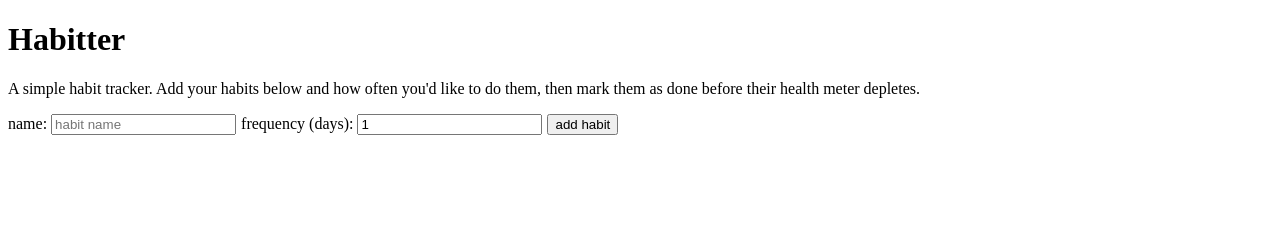
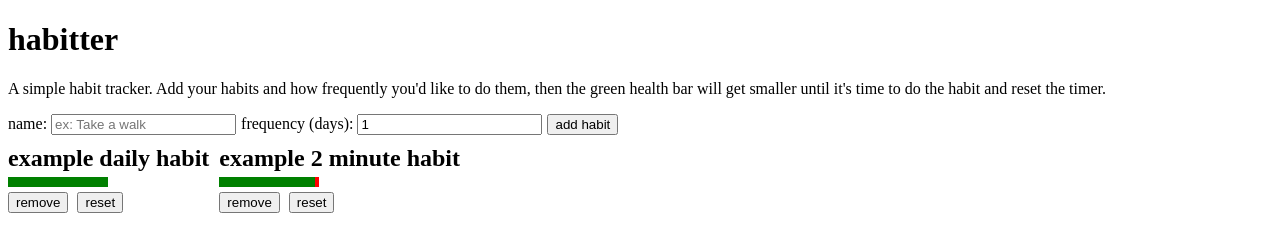
Before and after one commit to mortenson/habitter, a plain HTML site: page index.html in a window 1280 px wide. Drawn offline with Linux system fonts and the light colour scheme.

Commit message:
Address feedback

```diff
--- a/index.html
+++ b/index.html
@@ -34,12 +34,12 @@
     </style>
   </head>
   <body>
-    <h1>Habitter</h1>
-    <p>A simple habit tracker. Add your habits below and how often you'd like to do them, then mark them as done before their health meter depletes.</p>
+    <h1>habitter</h1>
+    <p>A simple habit tracker. Add your habits and how frequently you'd like to do them, then the green health bar will get smaller until it's time to do the habit and reset the timer.</p>
     <form id="habit_form" onsubmit="addHabitSubmit(event)">
       <div>
         <label for="habit_name">name:</label>
-        <input type="text" value="" placeholder="habit name" name="habit_name" id="habit_name" required="required" />
+        <input type="text" value="" placeholder="ex: Take a walk" name="habit_name" id="habit_name" required="required" />
       </div>
       <div>
         <label for="habit_frequency">frequency (days):</label>
@@ -50,7 +50,7 @@
     <div id="habits"></div>
     <script>
       if (!localStorage.getItem('habits')) {
-        localStorage.setItem('habits', JSON.stringify([]))
+        localStorage.setItem('habits', JSON.stringify([{name: 'example daily habit', frequency: 2, lastDone: Date.now()}, {name: 'example 2 minute habit', frequency: .00138889, lastDone: Date.now()}]))
       }
       JSON.parse(localStorage.getItem('habits')).forEach((habit) => addHabit(habit.name, habit.frequency, habit.lastDone))
       function sync() {
@@ -69,7 +69,7 @@
         habit.innerHTML = `<h2>${name}</h2>
 <div class="progress"></div>
 <button onclick="this.parentElement.remove()">remove</button>
-<button onclick="this.parentElement.dataset.lastDone = Date.now();render()">done</button>`
+<button onclick="this.parentElement.dataset.lastDone = Date.now();render()">reset</button>`
         habits.appendChild(habit)
       }
       function addHabitSubmit (event) {
```
